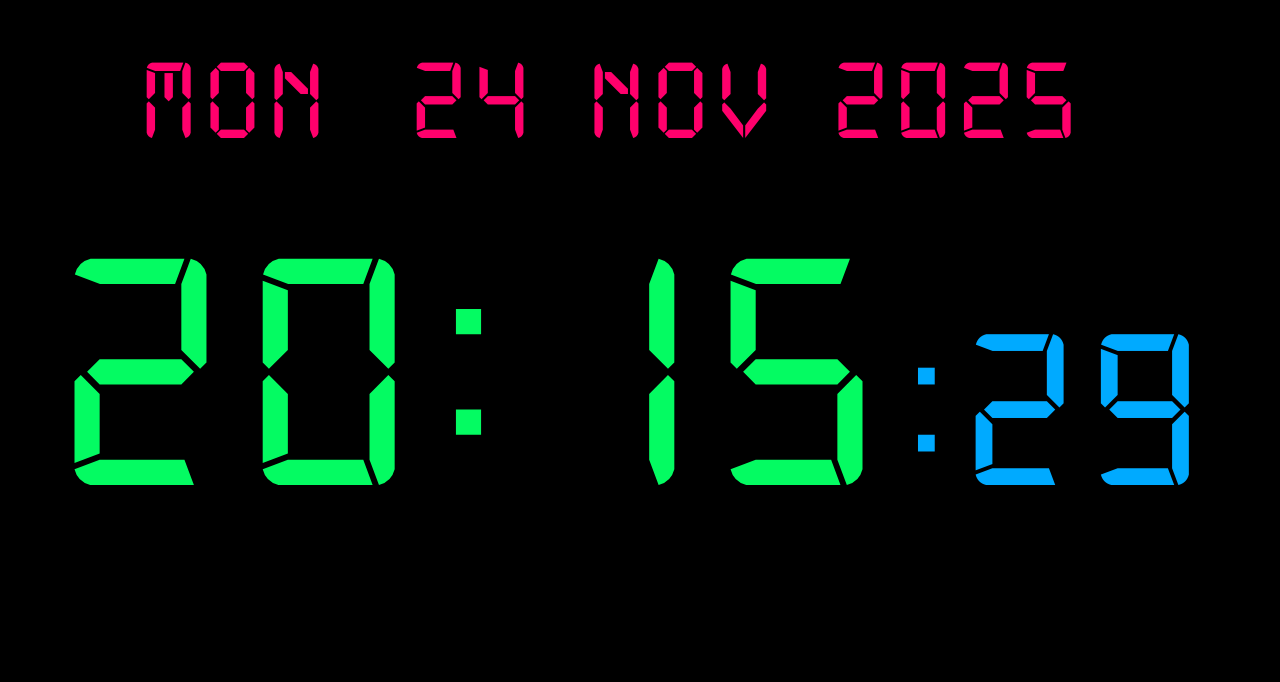
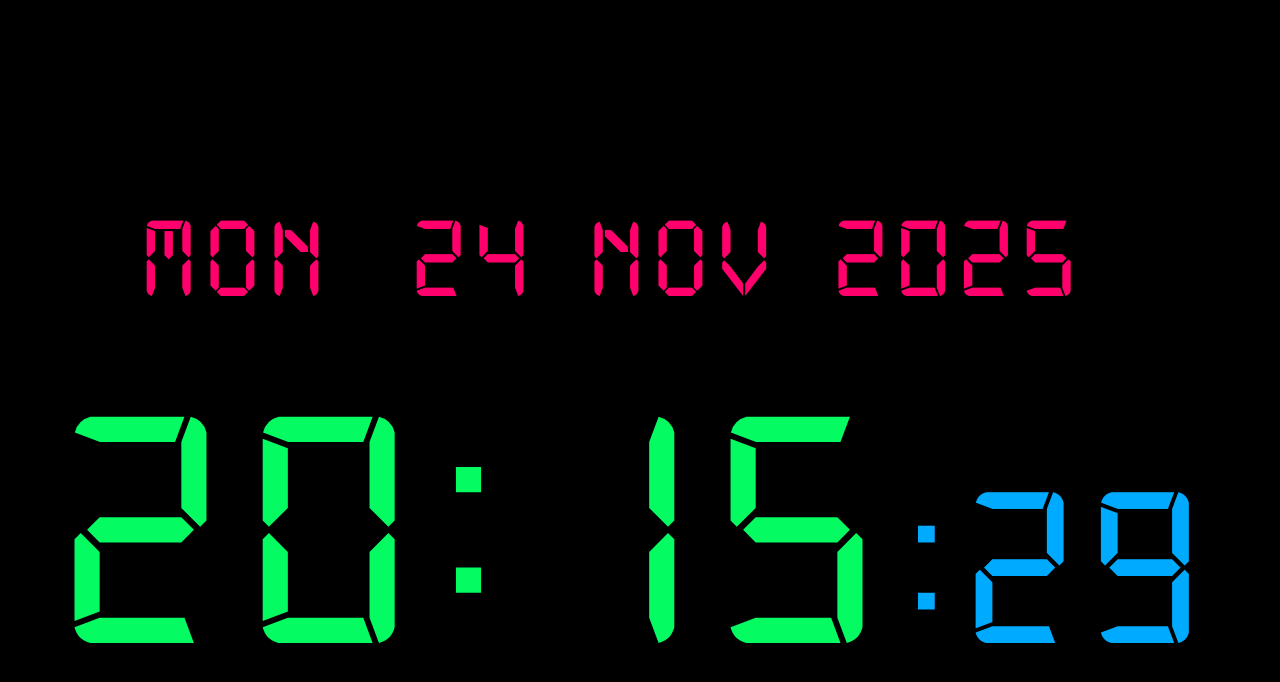
Before and after one commit to mike-seger/7-segment-screen-clock-web, a plain HTML site: page index.html in a window 1280 px wide. Drawn offline with Linux system fonts and the light colour scheme.

Commit message:
rotate + center

```diff
--- a/index.html
+++ b/index.html
@@ -13,6 +13,7 @@
 <div id="menuPlaceholder"></div>
 
 <div id="clock">
+    <div id="clockInner">
         <div id="dateLine">
             <span id="weekday" class="alpha-group"></span>
             <span id="day" class="numeric-group"></span>
@@ -28,6 +29,8 @@
             <span id="sec" class="numeric-group"></span>
         </div>
     </div>
+</div>
+
 
 <script>
 // ---------------- CLOCK UPDATE ----------------
@@ -139,7 +142,7 @@ document.addEventListener("contextmenu", e => { e.preventDefault(); });
   // Finally show the clock
   const clock = document.getElementById("clock");
   if (clock) {
-    clock.style.display = "block";
+    clock.style.display = "flex";
   }
 })();
 
--- a/style.css
+++ b/style.css
@@ -35,16 +35,22 @@ html, body {
     -webkit-touch-callout: none; /* iOS only but harmless */
 }
 
+/* This is still the element you hide/show after fonts load */
 #clock {
-    transform-origin: center center;
-    transition: transform 0.35s ease;
-    position: fixed;      /* prevents clipping on iOS */
+    position: fixed;
     top: 0;
     left: 0;
     width: 100vw;
     height: 100vh;
+
     display: none;
-    text-align: center;
+    align-items: center;     /* vertical center */
+    justify-content: center; /* horizontal center */
+}
+
+#clockInner {
+    transform-origin: center center;
+    transition: transform 0.35s ease;
 }
 
 /* Lines */
```
Lines whose indentation alone changed are shown as unchanged.
